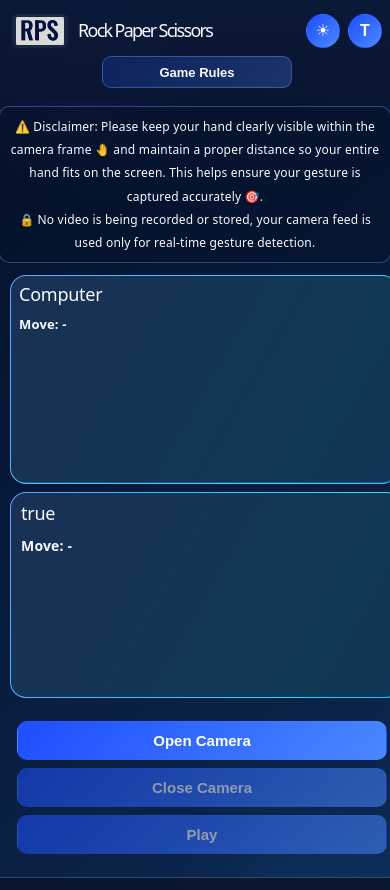
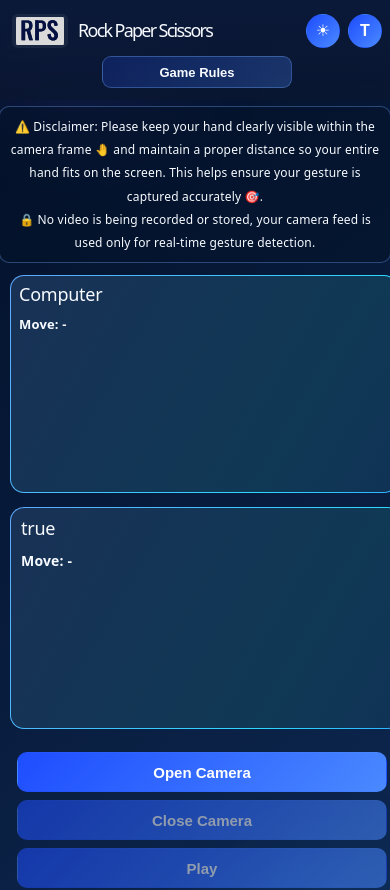
Before and after one commit to IqraKhanZ/RockPaperScissors, a React (Vite) app in the folder my-react-app/: page /home in a window 390 px wide. Shown: the top 890 px of the page. Built offline with nearby package versions, Linux system fonts and the light colour scheme; no server answers; sample sign-in values are in the browser's storage.

Commit message:
Updated ui

```diff
--- a/my-react-app/src/App.css
+++ b/my-react-app/src/App.css
@@ -299,7 +299,8 @@
   gap: 20px;
   padding: 6px 16px 10px;
   box-sizing: border-box;
-  overflow: hidden;
+  overflow-x: hidden;
+  overflow-y: auto;
 }
 
 .countdown-pill {
@@ -321,9 +322,10 @@
   position: relative;
   width: min(1100px, 100%);
   display: grid;
-  grid-template-columns: repeat(auto-fit, minmax(min(100%, 340px), 1fr));
+  grid-template-columns: repeat(auto-fit, minmax(min(100%, 460px), 1fr));
+  grid-auto-rows: 1fr;
   gap: 16px;
-  align-items: stretch;
+  align-items: start;
   margin-top: 8px;
 }
 
@@ -385,6 +387,7 @@
   flex-direction: column;
   gap: 10px;
   min-width: 0;
+  width: 100%;
 }
 
 .move-box {
@@ -518,7 +521,7 @@
 @media (max-width: 1120px) {
   .boxes-wrap {
     grid-template-columns: 1fr;
-    max-width: 620px;
+    max-width: 680px;
     margin-inline: auto;
   }
 }
@@ -936,8 +939,10 @@
 
   .boxes-wrap {
     grid-template-columns: 1fr;
+    width: min(100%, 620px);
     gap: 8px;
     margin-top: 2px;
+    margin-inline: auto;
   }
 
   .home-page {
@@ -951,10 +956,21 @@
 
   .move-box {
     height: auto;
-    min-height: clamp(205px, 30vh, 245px);
+    min-height: clamp(220px, 34vh, 270px);
     max-height: none;
     gap: 10px;
     padding: 10px;
+  }
+
+  .countdown-pill {
+    top: 10px;
+    transform: translateX(-50%);
+    max-width: calc(100% - 20px);
+  }
+
+  .box-result {
+    font-size: clamp(24px, 7vw, 40px);
+    padding: 12px 20px;
   }
 
   .computer-visual,
@@ -1046,10 +1062,15 @@
     min-height: 130px;
   }
 
+  .boxes-wrap {
+    gap: 10px;
+  }
+
   .move-box {
-    min-height: 180px;
+    min-height: 200px;
     padding: 8px;
     gap: 8px;
+    border-radius: 14px;
   }
 
   .move-box.user-box .webcam-slot,
@@ -1070,6 +1091,7 @@
 
   .controls .action-btn {
     width: 100%;
+    min-height: 40px;
   }
 
   .docs-list {
```
